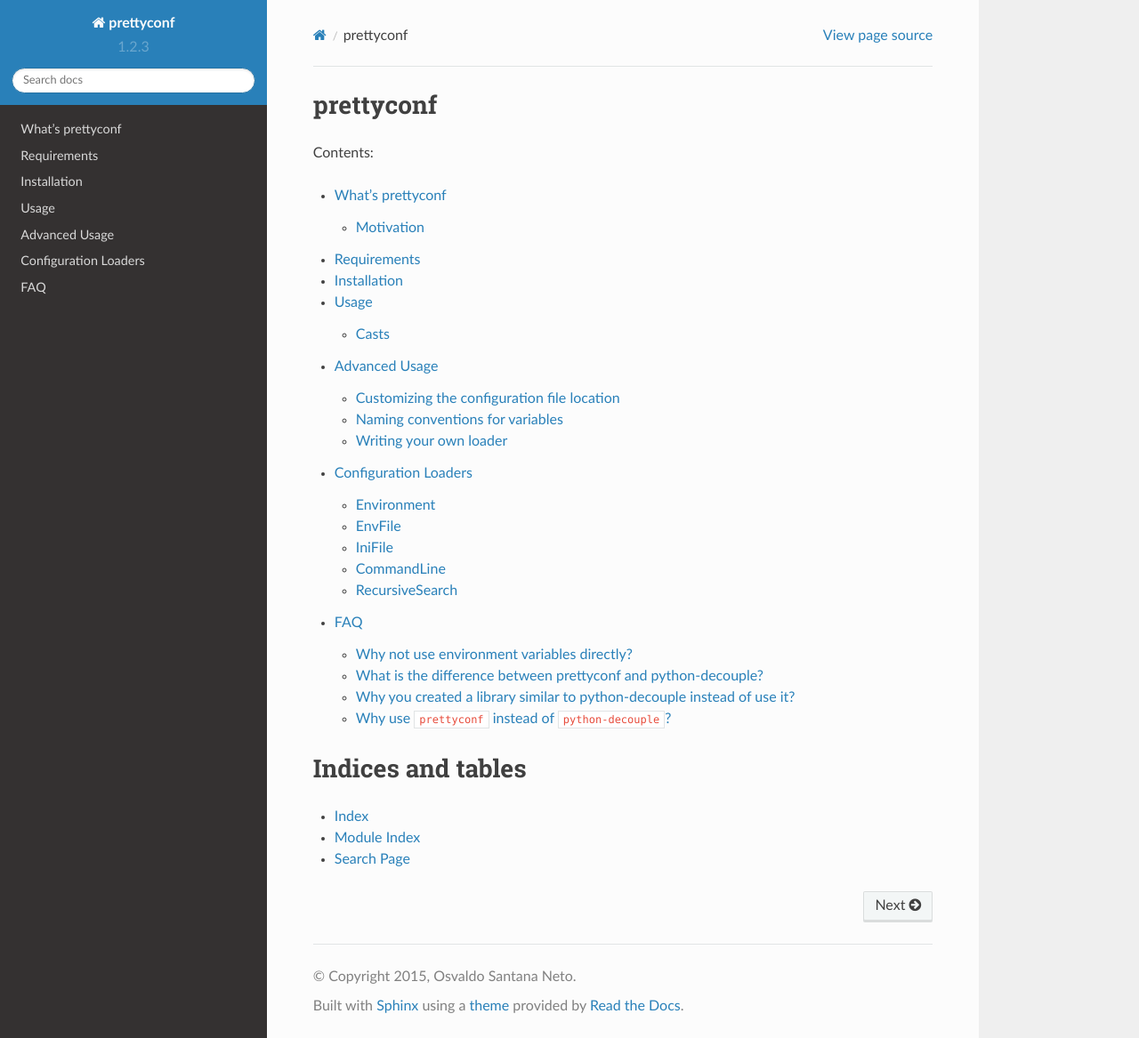
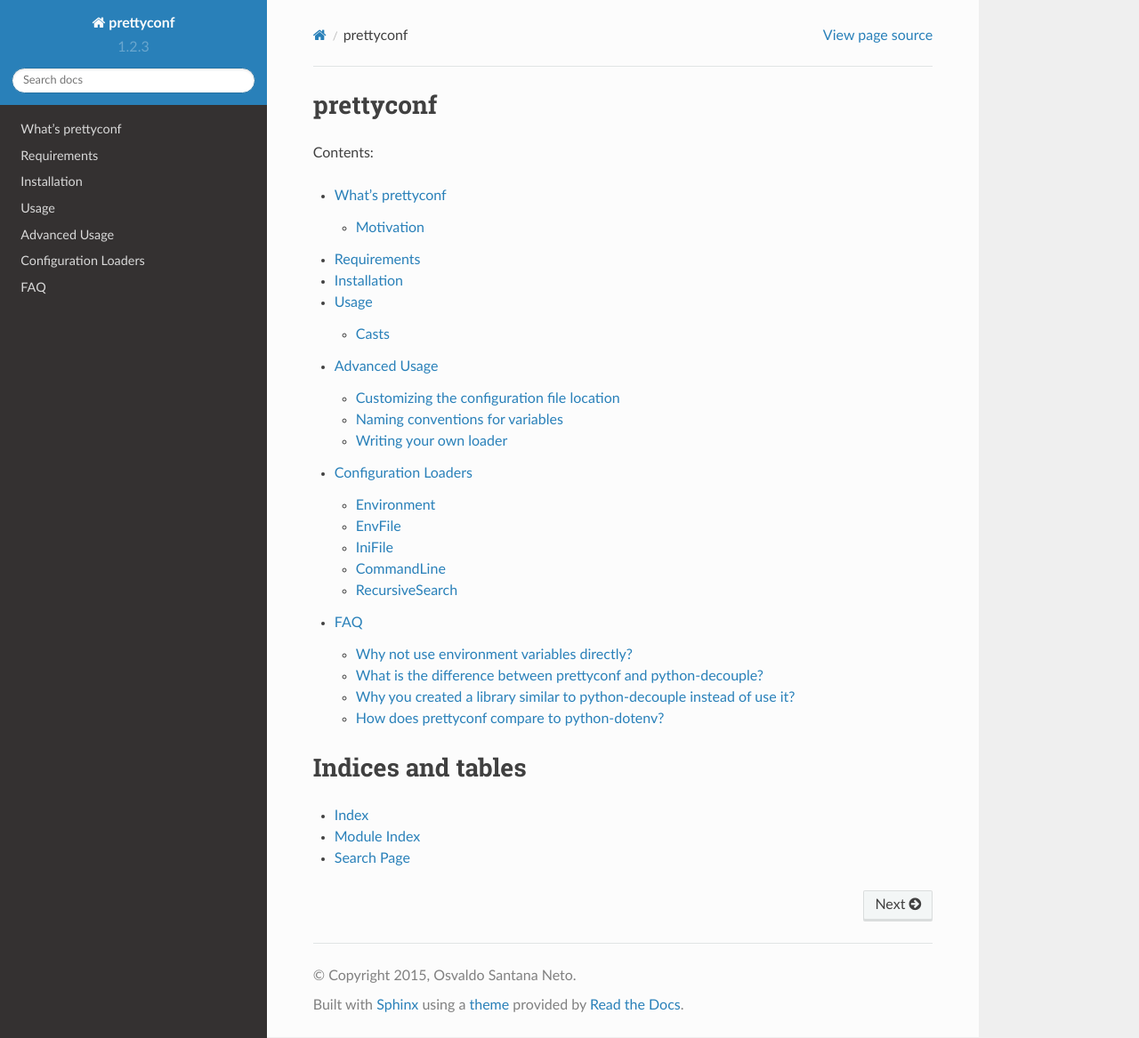
Before and after one commit to osantana/prettyconf, a Sphinx documentation site: the page built from docs/source/index.rst, in a window 1280 px wide and 1167 px high. Shown: the whole window at 89% size. Built offline with Sphinx 7.4.7 and the Read the Docs theme 2.0.0, drawn with Linux system fonts in a browser that asks for light colours; some of the changed lines change nothing that is shown.

Commit message:
Added comparison with python-dotenv

```diff
--- a/docs/source/faq.rst
+++ b/docs/source/faq.rst
@@ -35,6 +35,11 @@
 The implementation of ``prettyconf`` is more extensible and flexible to make
 behaviour configurations easier.
 
+You can use any of them. Both are good libraries and provides a similar set of
+features.
+
+.. _`python-decouple`: https://github.com/henriquebastos/python-decouple
+
 
 Why you created a library similar to python-decouple instead of use it?
 ~~~~~~~~~~~~~~~~~~~~~~~~~~~~~~~~~~~~~~~~~~~~~~~~~~~~~~~~~~~~~~~~~~~~~~~
@@ -47,25 +52,31 @@
 
 See the lookup order of configurations below
 
-+---------------+-----------------+------------------------+-------------------------+
-| Lookup Order  | prettyconf      | python-decouple (<3.0) | python-decouple (>=3.0) |
-+===============+=================+========================+=========================+
-| 1             | ENVVAR          | .env                   | ENVVAR                  |
-+---------------+-----------------+------------------------+-------------------------+
-| 2             | .env            | settings.ini           | .env                    |
-+---------------+-----------------+------------------------+-------------------------+
-| 3             | *.cfg or *.ini  | ENVVAR                 | settings.ini            |
-+---------------+-----------------+------------------------+-------------------------+
++---------------+------------------+------------------------+-------------------------+
+| Lookup Order  | prettyconf       | python-decouple (<3.0) | python-decouple (>=3.0) |
++===============+==================+========================+=========================+
+| 1             | ENVVAR           | .env                   | ENVVAR                  |
++---------------+------------------+------------------------+-------------------------+
+| 2             | .env             | settings.ini           | .env                    |
++---------------+------------------+------------------------+-------------------------+
+| 3             | \*.cfg or \*.ini | ENVVAR                 | settings.ini            |
++---------------+------------------+------------------------+-------------------------+
 
 .. _some: https://github.com/henriquebastos/python-decouple/pull/4
 .. _contributions: https://github.com/henriquebastos/python-decouple/pull/5
 
 
-Why use ``prettyconf`` instead of ``python-decouple``?
-~~~~~~~~~~~~~~~~~~~~~~~~~~~~~~~~~~~~~~~~~~~~~~~~~~~~~~
+How does prettyconf compare to python-dotenv?
+~~~~~~~~~~~~~~~~~~~~~~~~~~~~~~~~~~~~~~~~~~~~~
 
-You can use any of them. Both are good libraries and provides a similar set of
-features.
+python-dotenv_ reads the key, value pair from .env file and adds them to
+environment variable. It is good for some tools that simply proxy the env to
+some other process, like docker-compose_ or pipenv_.
 
+On the other hand, prettyconf does not populate the ``os.environ`` dictionary,
+because it is designed to discover configuration from diferent sources, the
+environment being just one of them.
 
-.. _`python-decouple`: https://github.com/henriquebastos/python-decouple
+.. _`python-dotenv`: https://github.com/theskumar/python-dotenv
+.. _`pipenv`: https://pipenv.readthedocs.io/en/latest/advanced/#automatic-loading-of-env
+.. _`docker-compose`: https://docs.docker.com/compose/env-file/
```
